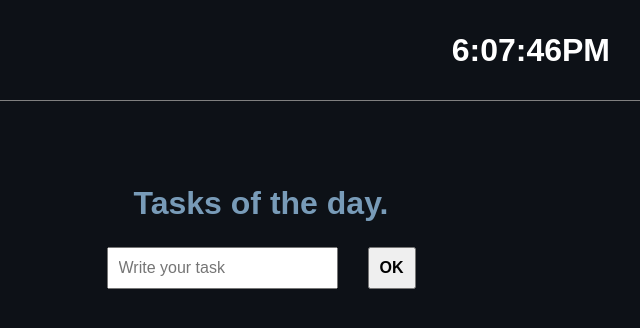
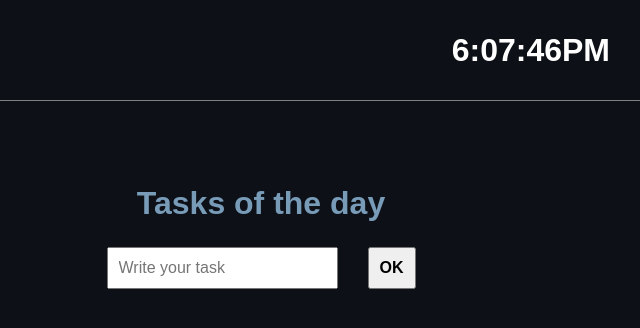
Before and after one commit to TawhidsShadow/Practice, a plain HTML site: page index.html in a window 1280 px wide. Shown: the full height of the page, 640-1280 px from the left. Drawn offline with Linux system fonts and the light colour scheme.

Commit message:
dot removed

```diff
--- a/index.html
+++ b/index.html
@@ -39,7 +39,7 @@
     </div>
 
     <div class="task--manager">
-      <h1 class="heading">Tasks of the day.</h1>
+      <h1 class="heading">Tasks of the day</h1>
       <div class="task--writer">
         <input id='task--todo' type="text" placeholder="Write your task">
         <button class="task__trigger" type="submit">OK</button>
```
